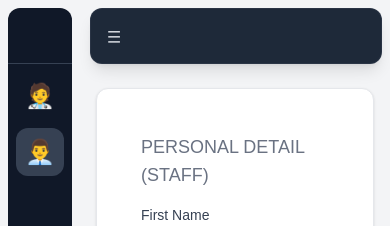
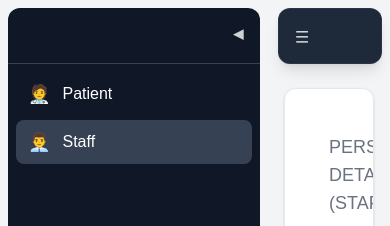
Before and after one commit to WISANUPHORNPOTHI/cannidateProject, a Next.js app: page /main/Staff in a window 390 px wide. Shown: the top 226 px of the page. Built offline with nearby package versions, Linux system fonts and the light colour scheme; no server answers.

Commit message:
responsive app

```diff
--- a/app/components/layout/Sidebar.tsx
+++ b/app/components/layout/Sidebar.tsx
@@ -15,33 +15,37 @@ const MENU = [
   { label: "Staff", href: "/main/Staff", icon: "👨‍💼" },
 ];
 
-export function Sidebar({ open, setIsSidebarOpen }: SidebarProps) {
+export function Sidebar({
+  open,
+  setIsSidebarOpen,
+}: SidebarProps) {
   const pathname = usePathname();
 
   return (
     <aside
       className={`
-        m-2 rounded-xl bg-gray-900 text-white
+        m-2
+        rounded-xl bg-gray-900 text-white
         transition-[width] duration-300
         ease-[cubic-bezier(0.4,0,0.2,1)]
-
-        w-16 md:${open ? "w-64" : "w-16"}
+        ${open ? "w-64" : "w-16"}
       `}
     >
-      {/* Header */}
       <div
         className={`
-          h-14 flex items-center border-b border-gray-700
-          justify-center md:${open ? "justify-between px-4" : "justify-center"}
+          h-14 flex items-center
+          ${open ? "justify-between px-4" : "justify-center"}
+          transition-all duration-300
+          border-b border-gray-700
         `}
       >
-        {/* Toggle button: desktop only */}
+        {open && (
+          <span className="font-bold tracking-wide">
+          </span>
+        )}
+
         <motion.button
           onClick={() => setIsSidebarOpen(!open)}
-          className="
-            hidden md:block
-            text-sm opacity-80 hover:opacity-100
-          "
           animate={{
             rotate: open ? 180 : 0,
             x: open ? 0 : 6,
@@ -55,13 +59,14 @@ export function Sidebar({ open, setIsSidebarOpen }: SidebarProps) {
             damping: 18,
             mass: 0.8,
           }}
+          className="text-sm opacity-80 hover:opacity-100"
         >
           ▶
         </motion.button>
+
       </div>
 
-      {/* Menu */}
-      <nav className="mt-2 space-y-2">
+      <nav className="mt-2 space-y-1">
         {MENU.map((item) => {
           const isActive = pathname.startsWith(item.href);
 
@@ -70,33 +75,39 @@ export function Sidebar({ open, setIsSidebarOpen }: SidebarProps) {
               key={item.href}
               href={item.href}
               className={`
-                mx-2 flex items-center rounded-xl
+                mx-2 flex items-center rounded-lg
                 transition-all duration-300
-
-                justify-center md:${open ? "gap-3 px-3 py-2" : "justify-center py-3"}
-
-                ${isActive ? "bg-gray-700" : "hover:bg-gray-800"}
+                ${open
+                  ? "gap-3 px-3 py-2"
+                  : "justify-center py-3"
+                }
+                ${isActive
+                  ? "bg-gray-700"
+                  : "hover:bg-gray-800"
+                }
               `}
             >
-              {/* Icon */}
               <span
                 className={`
+                  text-lg
                   transition-all duration-300
-
-                  text-2xl md:text-lg
-                  ${open ? "md:scale-100" : "md:scale-125"}
+                  ${open
+                    ? "translate-x-0 scale-100"
+                    : "translate-x-1 scale-125"
+                  }
                 `}
               >
                 {item.icon}
               </span>
 
-              {/* Label (desktop only when open) */}
               <span
                 className={`
-                  hidden md:block
                   whitespace-nowrap
                   transition-all duration-300
-                  ${open ? "opacity-100 translate-x-0" : "opacity-0 -translate-x-2 w-0 overflow-hidden"}
+                  ${open
+                    ? "opacity-100 translate-x-0"
+                    : "opacity-0 -translate-x-2 w-0 overflow-hidden"
+                  }
                 `}
               >
                 {item.label}
```
